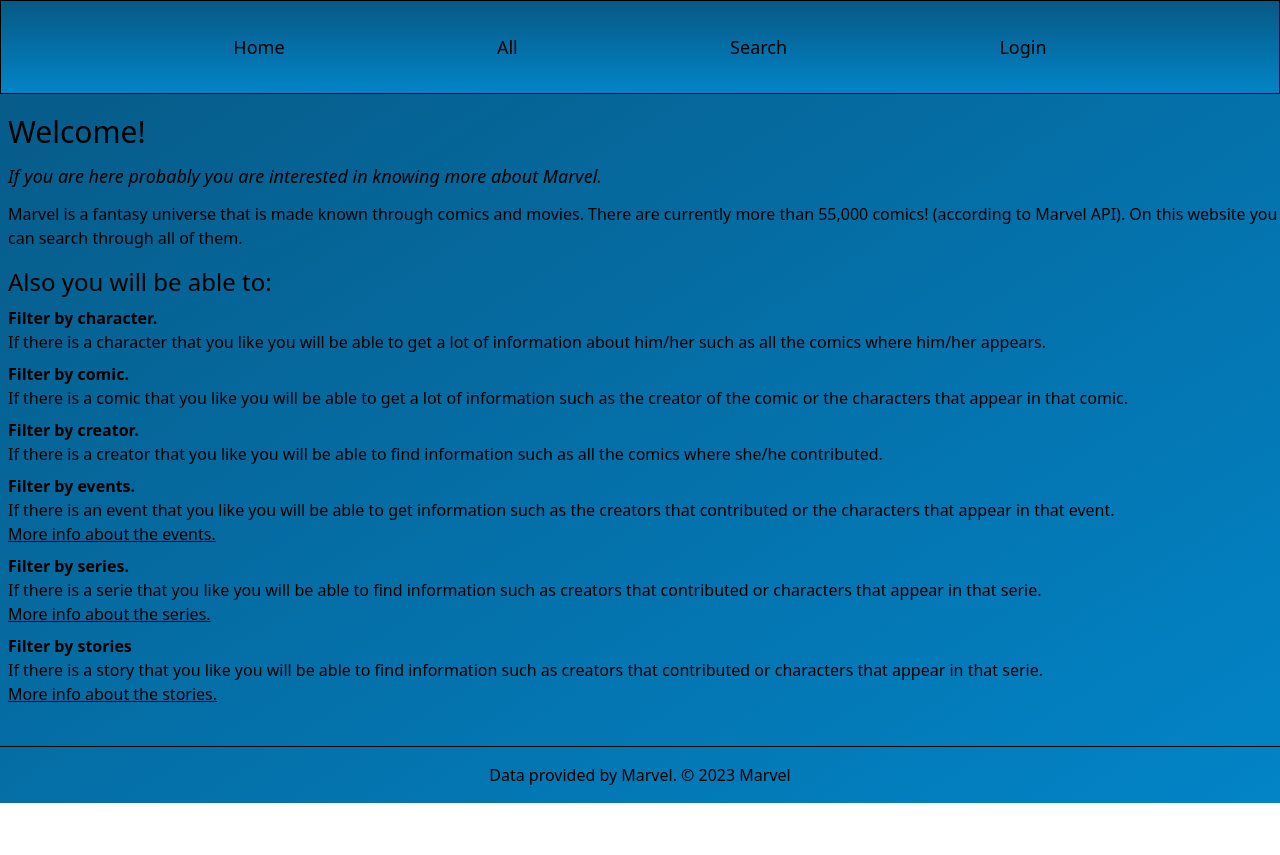
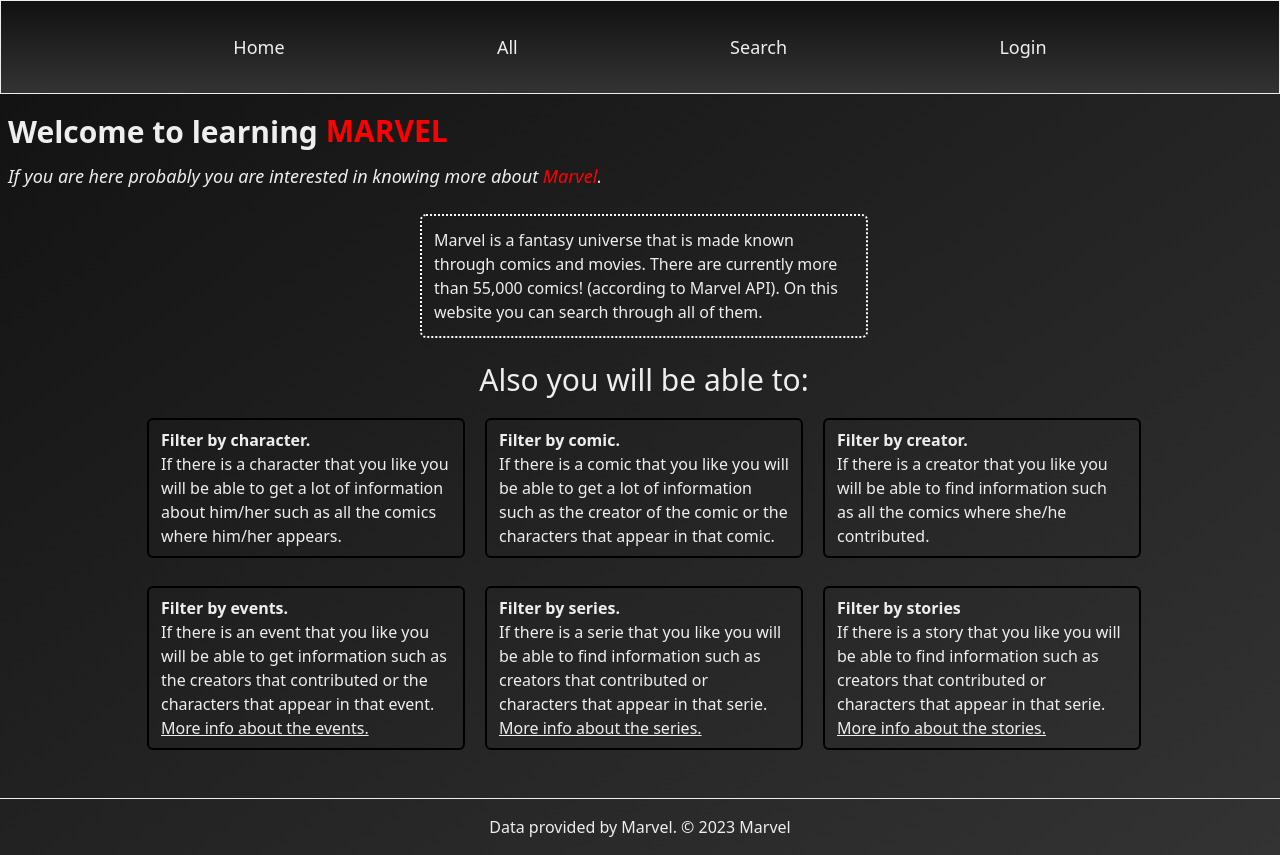
Before and after one commit to icplana/filmSeriesWebsite, a React (Vite) app: page / in a window 1280 px wide. Before the commit the page ends 803 px from the top, so only its background shows below. Built offline with nearby package versions, Linux system fonts and the light colour scheme.

Commit message:
basic colors changed, home landing changed

```diff
--- a/src/App.jsx
+++ b/src/App.jsx
@@ -35,7 +35,7 @@
 
   return (
     <LimitOffsetProvider>
-      <div className=" bg-gradient-to-br from-primary to-primaryWhite w-screen min-h-screen flex flex-col">
+      <div className="text-white2 bg-gradient-to-br from-primary to-primaryWhite w-screen min-h-screen flex flex-col">
         <NavBar />
         <main className="max-w-screen-xl mx-auto">
           <Routes>
--- a/src/components/LoginCard.jsx
+++ b/src/components/LoginCard.jsx
@@ -35,7 +35,7 @@
     }
 
   return (
-    <div className="">
+    <div className="text-primary">
         {
             state.logged
             ? <p>Already logged in.</p>
--- a/src/pages/HomeLanding.jsx
+++ b/src/pages/HomeLanding.jsx
@@ -11,62 +11,64 @@
     }
   return (
     <div className="mt-5 ml-2 mb-10">
-        <h1 className="text-3xl mb-3 text-">Welcome!</h1>
+        <h1 className="text-3xl mb-3 font-bold ">Welcome to learning <span className="text-red animate-bounce inline-block">MARVEL</span></h1>
 
-        <p className="mb-3 text-lg italic">If you are here probably you are interested in knowing more about Marvel.</p>
+        <p className="mb-3 text-lg italic">If you are here probably you are interested in knowing more about <span className="text-red ">Marvel</span>.</p>
 
-        <p className="mb-4">
-            Marvel is a fantasy universe that is made known through comics and movies.
-            There are currently more than 55,000 comics! (according to Marvel API).
-            On this website you can search through all of them.
-        </p>
+        <div className="mb-4">
+            <p className="max-w-md mx-auto my-6 border-dotted border-white border-2 p-3 rounded-md hover:scale-105 hover:bg-white hover:font-semibold hover:text-primaryWhite">
+                Marvel is a fantasy universe that is made known through comics and movies.
+                There are currently more than 55,000 comics! (according to Marvel API).
+                On this website you can search through all of them.
+            </p>
+        </div>
 
-        <p className="text-2xl font-light mb-2">Also you will be able to:</p>
-        <ul className="">
-            <li className="mb-2">
+        <p className="text-3xl font-light text-center mb-5">Also you will be able to:</p>
+        <ul className="flex gap-5 flex-wrap justify-center">
+            <li className="sm:w-full md:w-1/3 lg:w-1/4 mb-2 rounded-md border-black border-2 px-3 py-2 hover:scale-110 hover:text-primaryWhite hover:bg-white2 hover:border-none">
                 <p className="font-semibold">Filter by character.</p>
                 <p>
                     If there is a character that you like you will be able to get a lot of information about him/her such as all the comics where him/her appears.
                 </p>
             </li>
 
-            <li className="mb-2">
+            <li className="sm:w-full md:w-1/3 lg:w-1/4 mb-2 rounded-md border-black border-2 px-3 py-2 hover:scale-110 hover:text-primaryWhite hover:bg-white2 hover:border-none">
                     <p className="font-semibold">Filter by comic.</p>
                     <p>
                         If there is a comic that you like you will be able to get a lot of information such as the creator of the comic or the characters that appear in that comic.
                     </p>
             </li>
 
-            <li className="mb-2">
+            <li className="sm:w-full md:w-1/3 lg:w-1/4 mb-2 rounded-md border-black border-2 px-3 py-2 hover:scale-110 hover:text-primaryWhite hover:bg-white2 hover:border-none">
                     <p className="font-semibold">Filter by creator.</p>
                     <p>
                         If there is a creator that you like you will be able to find information such as all the comics where she/he contributed.
                     </p>
             </li>
 
-            <li className="mb-2">
+            <li className="sm:w-full md:w-1/3 lg:w-1/4 mb-2 rounded-md border-black border-2 px-3 py-2 hover:scale-110 hover:text-primaryWhite hover:bg-white2 hover:border-none">
                 <p className="font-semibold">Filter by events.</p>
                 <p>
                     If there is an event that you like you will be able to get information such as the creators that contributed or the characters that appear in that event.
                 </p>
-                <Link onClick = { scrollTo0 } className="underline" to="/info/eventsinfo">More info about the events.</Link>
+                <Link onClick = { scrollTo0 } className="underline hover:font-bold" to="/info/eventsinfo">More info about the events.</Link>
 
             </li>
 
-            <li className="mb-2">
+            <li className="sm:w-full md:w-1/3 lg:w-1/4 mb-2 rounded-md border-black border-2 px-3 py-2 hover:scale-110 hover:text-primaryWhite hover:bg-white2 hover:border-none">
                 <p className="font-semibold">Filter by series.</p>
                 <p>
                     If there is a serie that you like you will be able to find information such as creators that contributed or characters that appear in that serie.
                 </p>
-                <Link onClick = { scrollTo0 } className="underline" to="/info/seriesinfo">More info about the series.</Link>
+                <Link onClick = { scrollTo0 } className="underline hover:font-bold" to="/info/seriesinfo">More info about the series.</Link>
             </li>
 
-            <li className="mb-2">
+            <li className="sm:w-full md:w-1/3 lg:w-1/4 mb-2 rounded-md border-black border-2 px-3 py-2 hover:scale-110 hover:text-primaryWhite hover:bg-white2 hover:border-none">
                 <p className="font-semibold">Filter by stories</p>
                 <p>
                     If there is a story that you like you will be able to find information such as creators that contributed or characters that appear in that serie.
                 </p>
-                <Link onClick = { scrollTo0 } className="underline" to="/info/storiesinfo">More info about the stories.</Link>
+                <Link onClick = { scrollTo0 } className="underline hover:font-bold" to="/info/storiesinfo">More info about the stories.</Link>
             </li>
         </ul>
 
--- a/src/pages/LoginPage.jsx
+++ b/src/pages/LoginPage.jsx
@@ -37,7 +37,7 @@
     }
 
   return (
-    <div className="mx-2 mt-3">
+    <div className="mx-2 mt-3 text-primary">
         <h2 className="text-4xl font-light mb-3">Login</h2>
 
         <form onSubmit={ onSubmit } className="mb-4">
--- a/src/pages/Search/Search.jsx
+++ b/src/pages/Search/Search.jsx
@@ -199,7 +199,7 @@
                     }
 
 
-                    <input type="submit" value="Buscar" className="rounded-md bg-white px-2 py-1 mt-2 bg-zinc-600 font-semibold"/>
+                    <input type="submit" value="Buscar" className="rounded-md px-2 py-1 mt-2 bg-softRed font-semibold"/>
 
                     <p className="text-center italic text-md mx-1"><span className="text-xl ">*</span>Each comic, character, creator, event, serie or story has a unic numeric ID, you can get it searching them in search section or looking for it in all section (not recomended since there are too many results). We strongly recomend you to use favorites to make it easier to save the IDs of your favorite content.</p>
                 </form>
--- a/tailwind.config.js
+++ b/tailwind.config.js
@@ -7,10 +7,14 @@
   theme: {
     extend: {},
     colors: {
-      primary: '#075985', // sky-800
-      primaryWhite: '#0284c7', // sky-600
+      primary: '#111111', // sky-800
+      primaryWhite: '#333333', // sky-600
       white: '#ffffff',
-      red: '#FF0000'
+      white2: '#eeeeee',
+      red: '#FF0000',
+      softRed: '#ff4444',
+      black: '#000000',
+
     }
   },
   plugins: [],
```
